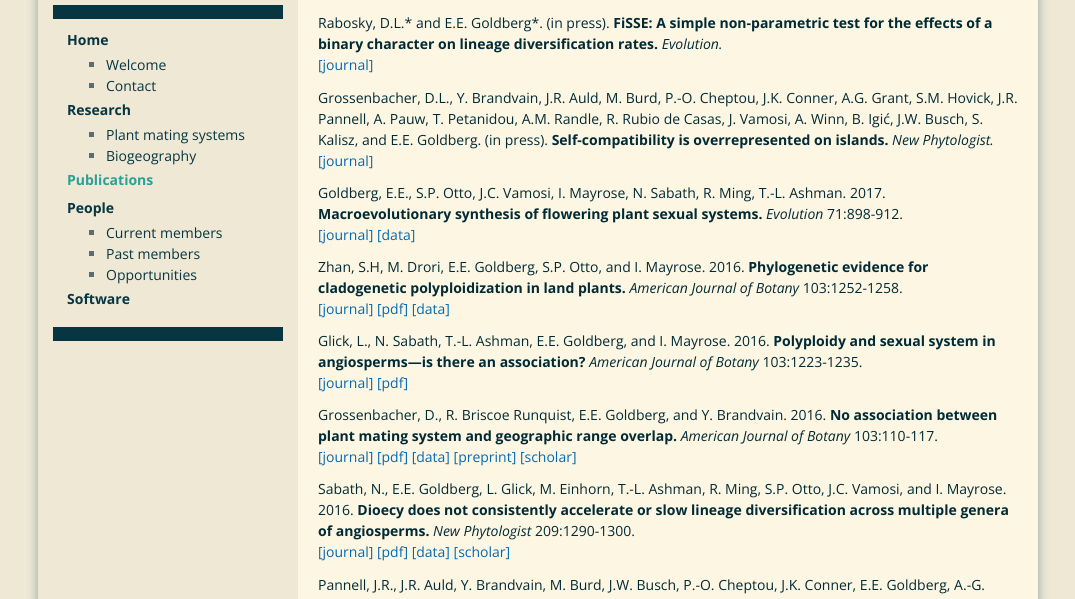
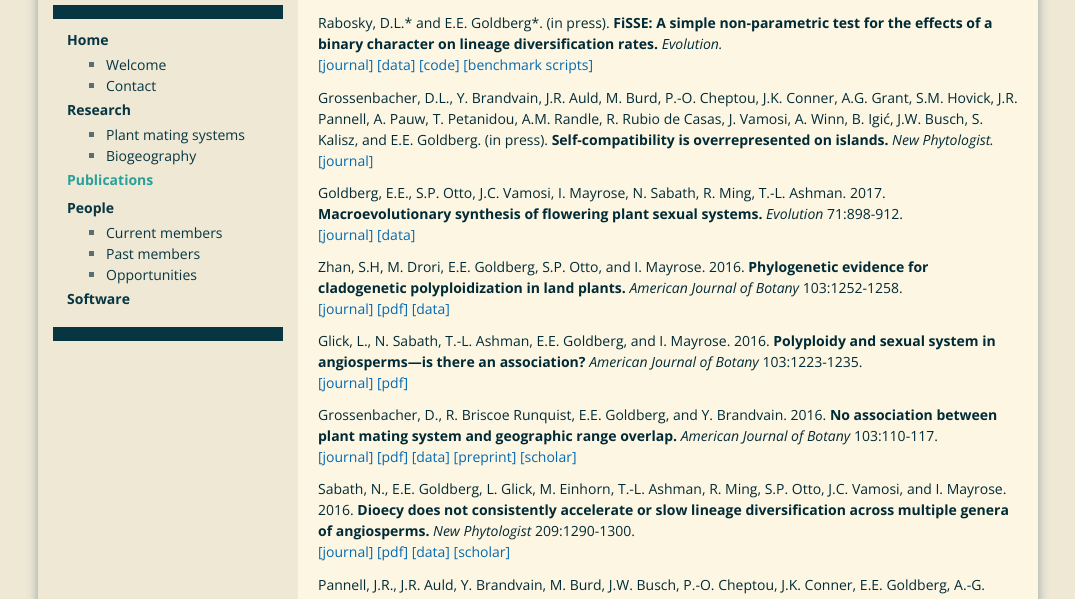
Before and after one commit to eeg/lab, a plain HTML site: page pubs.html in a window 1280 px wide. Shown: the part 142-741 px from the top of the page, without its empty margins (102-1177 px from the left). Drawn offline with nearby package versions, Linux system fonts and the light colour scheme.

Commit message:
fisse links

```diff
--- a/pubs.html
+++ b/pubs.html
@@ -71,7 +71,10 @@
 <strong>FiSSE: A simple non-parametric test for the effects of a binary character on lineage diversification rates.</strong>
 <em>Evolution.</em>
 <br />
-<a class="reference external" href="http://dx.doi.org/10.1111/evo.13227">[journal]</a></p>
+<a class="reference external" href="http://dx.doi.org/10.1111/evo.13227">[journal]</a>
+<a class="reference external" href="http://dx.doi.org/10.5061/dryad.b277d">[data]</a>
+<a class="reference external" href="https://github.com/macroevolution/fisse">[code]</a>
+<a class="reference external" href="https://github.com/eeg/PhyCoMB">[benchmark scripts]</a></p>
 <p>Grossenbacher, D.L., Y. Brandvain, J.R. Auld, M. Burd, P.-O. Cheptou, J.K. Conner, A.G. Grant, S.M. Hovick, J.R. Pannell, A. Pauw, T. Petanidou, A.M. Randle, R. Rubio de Casas, J. Vamosi, A. Winn, B. Igić, J.W. Busch, S. Kalisz, and E.E. Goldberg.
 (in press).
 <strong>Self-compatibility is overrepresented on islands.</strong>
```
